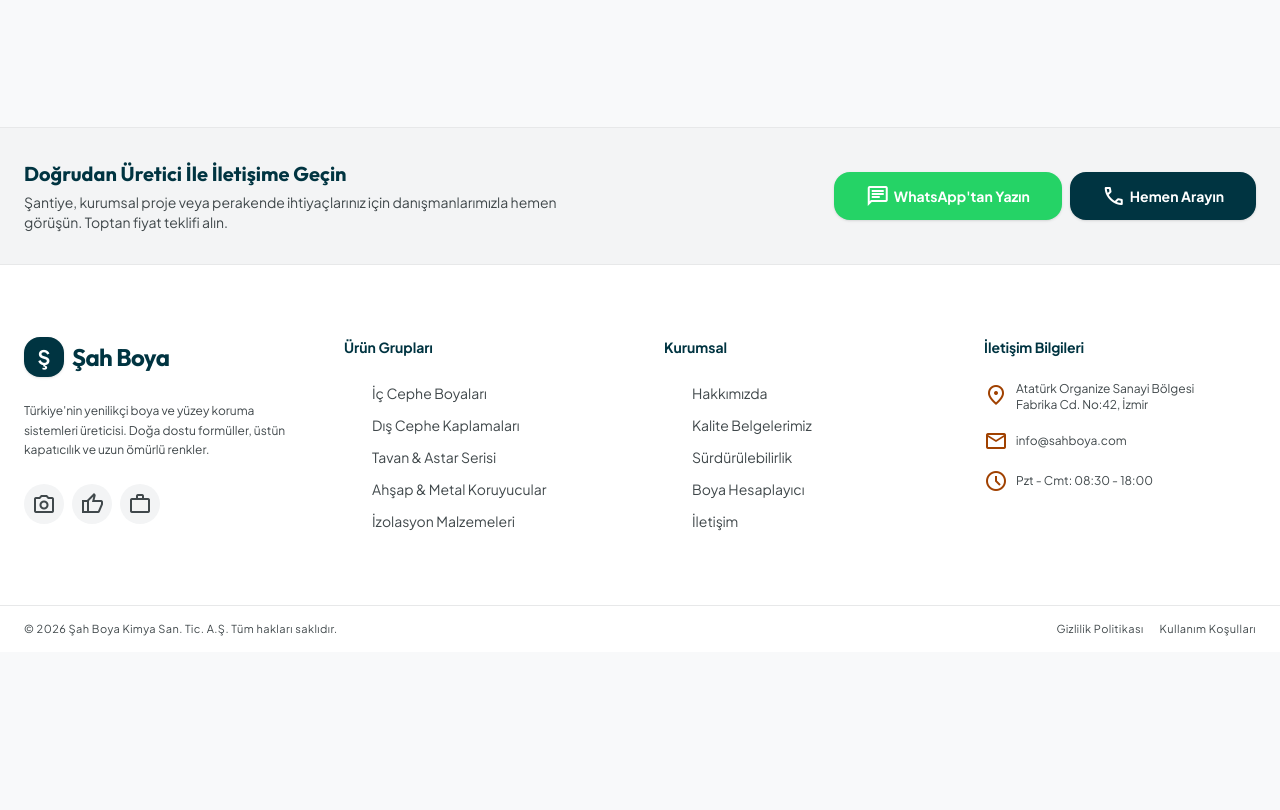
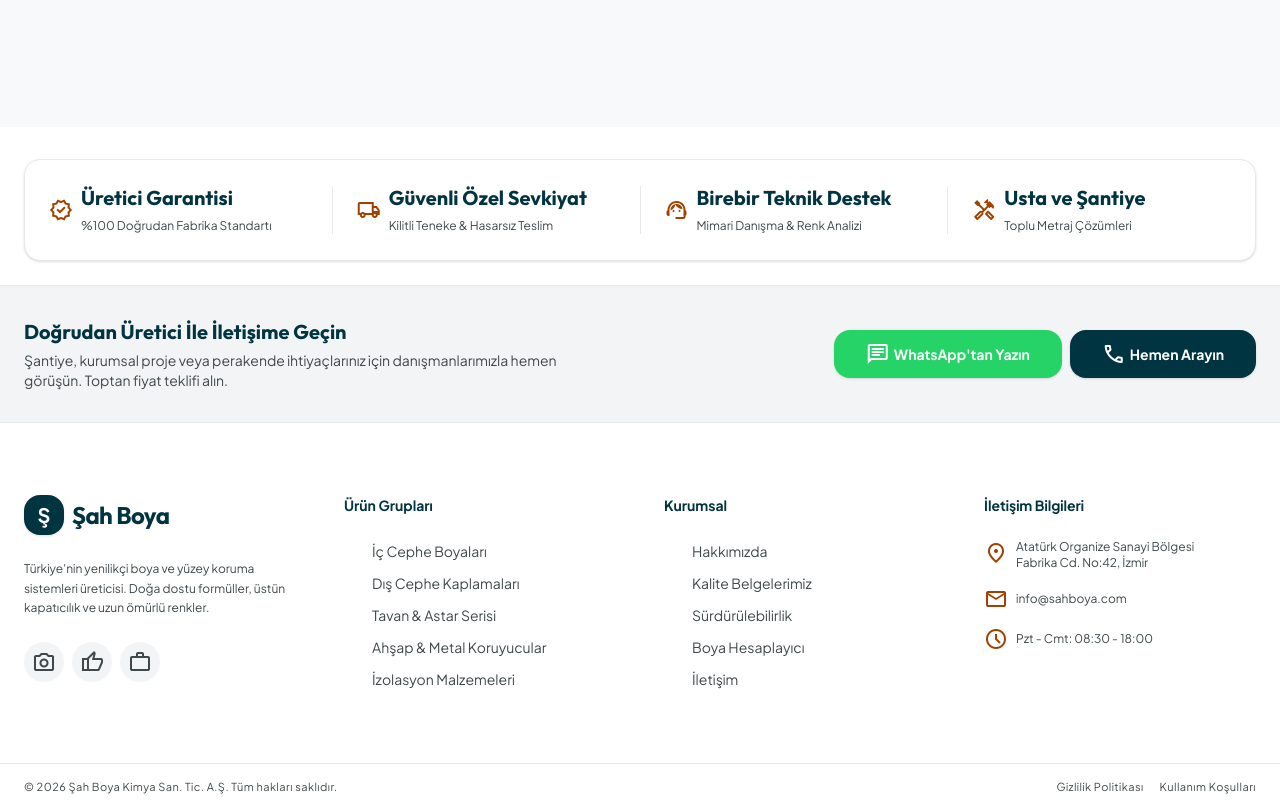
Before and after one commit to EnesPala0/sahboya-website, a Next.js app in the folder frontend/: page / in a window 1280 px wide. Shown: the part 4040-4850 px from the top of the page. Before the commit the page ends 4692 px from the top, so only its background shows below. Built offline with nearby package versions, Linux system fonts and the light colour scheme.

Commit message:
feat: add trust badges banner above footer

```diff
--- a/frontend/src/app/layout.tsx
+++ b/frontend/src/app/layout.tsx
@@ -103,9 +103,57 @@
 
         {children}
 
-        <footer className="w-full bg-surface-container-lowest text-on-surface border-t border-surface-container-high mt-space-3xl">
+        <footer className="w-full bg-surface-container-lowest text-on-surface mt-space-3xl">
+
+          {/* Trust Badges */}
+          <div className="w-full bg-surface-container-lowest pt-space-xl pb-space-lg">
+            <div className="max-w-[1380px] mx-auto px-gutter">
+              <div className="bg-surface-container-lowest rounded-2xl shadow-sm border border-surface-container-high p-space-lg flex flex-col lg:flex-row items-center justify-between gap-space-lg">
+
+                <div className="flex items-center gap-space-sm flex-1 w-full">
+                  <span className="material-symbols-outlined text-[36px] text-secondary">verified</span>
+                  <div>
+                    <span className="font-headline-sm text-headline-sm text-primary font-bold block">Üretici Garantisi</span>
+                    <span className="font-body-sm text-body-sm text-on-surface-variant">%100 Doğrudan Fabrika Standartı</span>
+                  </div>
+                </div>
+
+                <div className="hidden lg:block w-px h-12 bg-surface-container-high"></div>
+
+                <div className="flex items-center gap-space-sm flex-1 w-full">
+                  <span className="material-symbols-outlined text-[36px] text-secondary">local_shipping</span>
+                  <div>
+                    <span className="font-headline-sm text-headline-sm text-primary font-bold block">Güvenli Özel Sevkiyat</span>
+                    <span className="font-body-sm text-body-sm text-on-surface-variant">Kilitli Teneke & Hasarsız Teslim</span>
+                  </div>
+                </div>
+
+                <div className="hidden lg:block w-px h-12 bg-surface-container-high"></div>
+
+                <div className="flex items-center gap-space-sm flex-1 w-full">
+                  <span className="material-symbols-outlined text-[36px] text-secondary">support_agent</span>
+                  <div>
+                    <span className="font-headline-sm text-headline-sm text-primary font-bold block">Birebir Teknik Destek</span>
+                    <span className="font-body-sm text-body-sm text-on-surface-variant">Mimari Danışma & Renk Analizi</span>
+                  </div>
+                </div>
+
+                <div className="hidden lg:block w-px h-12 bg-surface-container-high"></div>
+
+                <div className="flex items-center gap-space-sm flex-1 w-full">
+                  <span className="material-symbols-outlined text-[36px] text-secondary">handyman</span>
+                  <div>
+                    <span className="font-headline-sm text-headline-sm text-primary font-bold block">Usta ve Şantiye</span>
+                    <span className="font-body-sm text-body-sm text-on-surface-variant">Toplu Metraj Çözümleri</span>
+                  </div>
+                </div>
+
+              </div>
+            </div>
+          </div>
+
           {/* CTA Pre-footer */}
-          <div className="bg-surface-container-low py-space-xl border-b border-surface-container-high" id="iletisim">
+          <div className="bg-surface-container-low py-space-xl border-t border-b border-surface-container-high" id="iletisim">
             <div className="max-w-[1380px] mx-auto px-gutter flex flex-col md:flex-row items-center justify-between gap-space-lg">
               <div>
                 <span className="font-headline-sm text-headline-sm text-primary block font-bold mb-1">Doğrudan Üretici İle İletişime Geçin</span>
```
